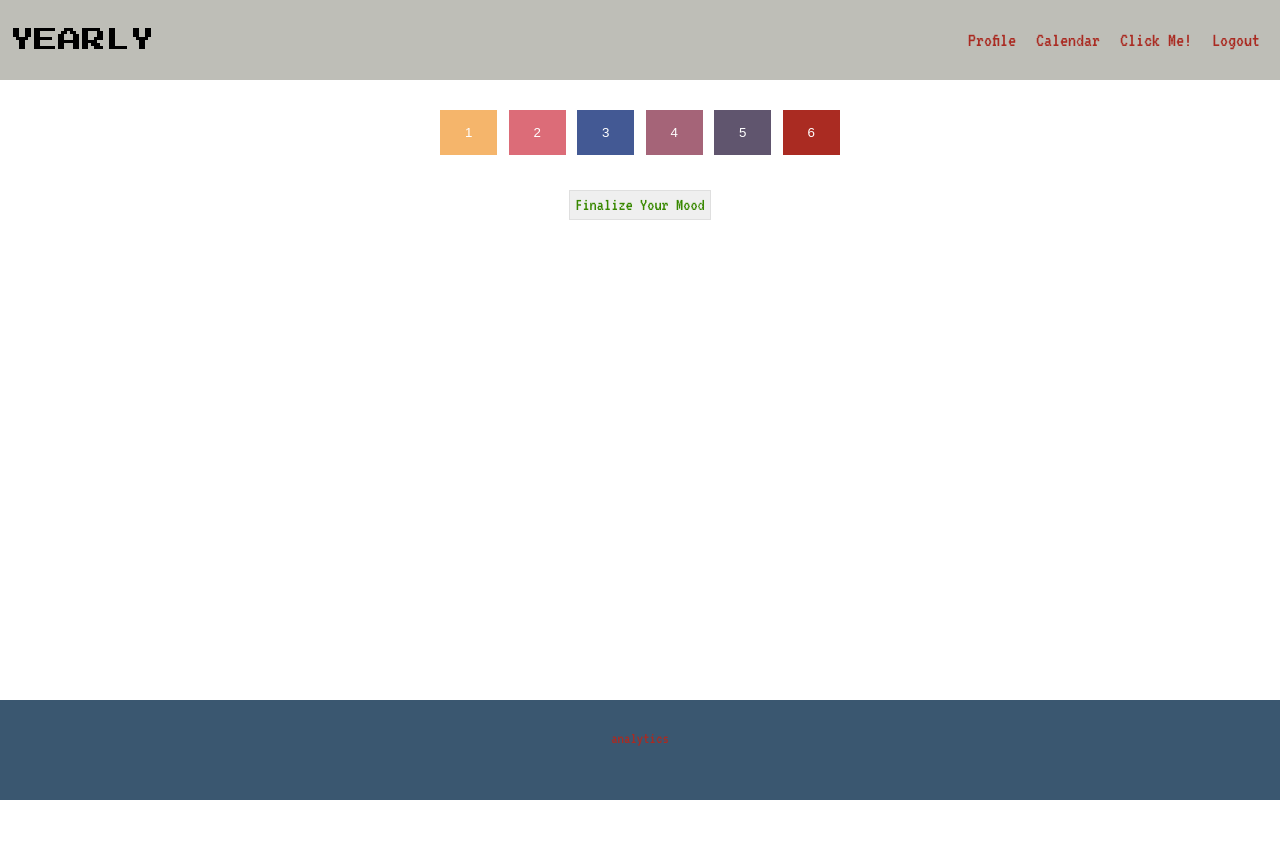
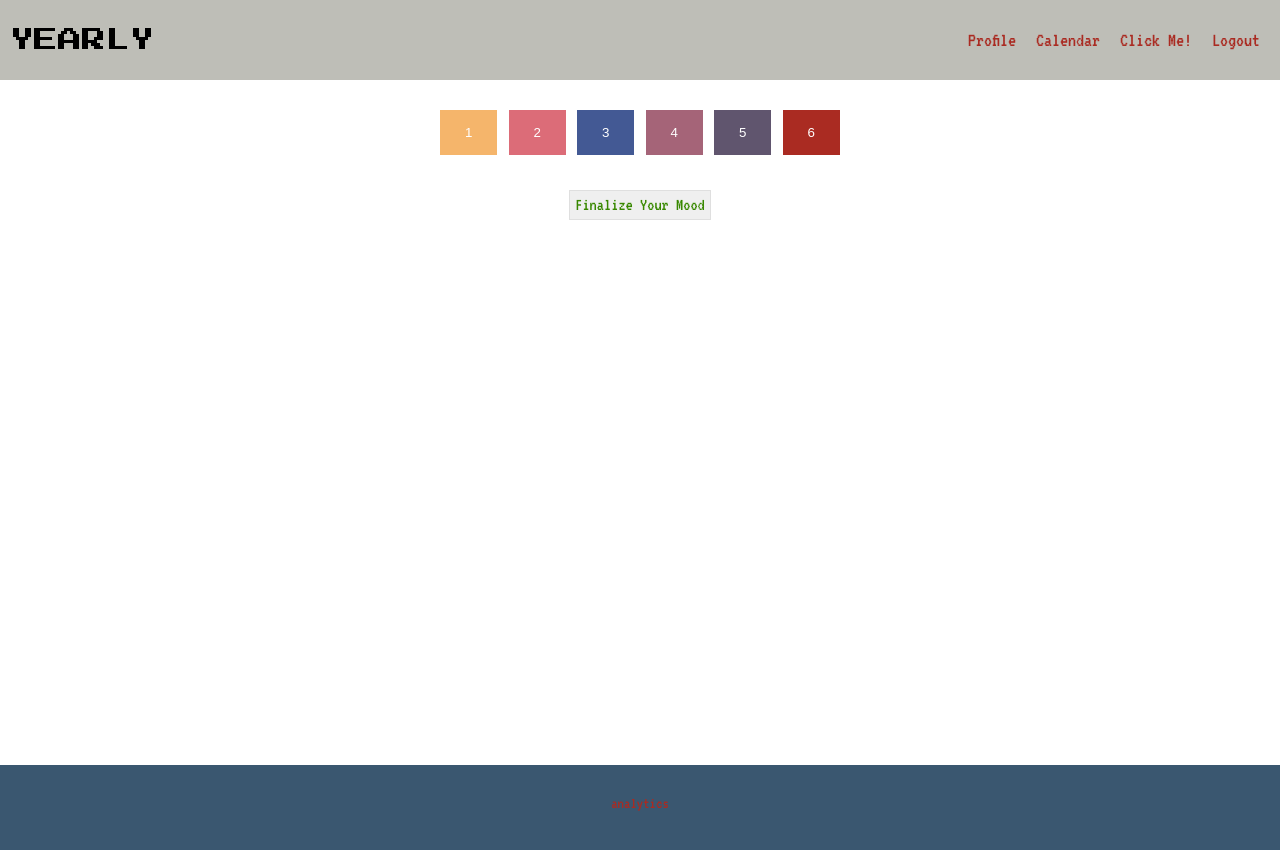
Before and after one commit to jemilalghani/personal-project, a React (Create React App) app: page /chart in a window 1280 px wide. Shown: the top 850 px of the page. Before the commit the page ends 800 px from the top, so only its background shows below. Built offline with nearby package versions, Linux system fonts and the light colour scheme; no server answers.

Commit message:
Fix bugs svg and footer

```diff
--- a/src/components/ChartPage/ChartPage.css
+++ b/src/components/ChartPage/ChartPage.css
@@ -1,6 +1,8 @@
 .chartPage {
     flex:1;
+    position: relative;
     margin-top: 100px;
+    padding-bottom: 65px;
     min-height: calc(100vh - 100px)
 }
 footer{
```
Also changed, not shown: src/components/LandingPage/Yearly.svg.
